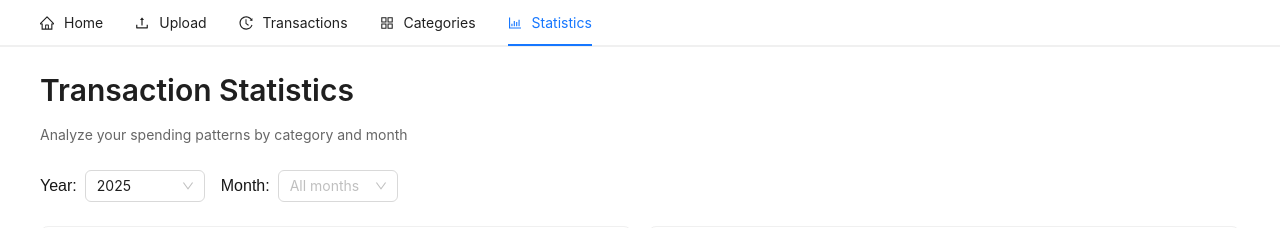
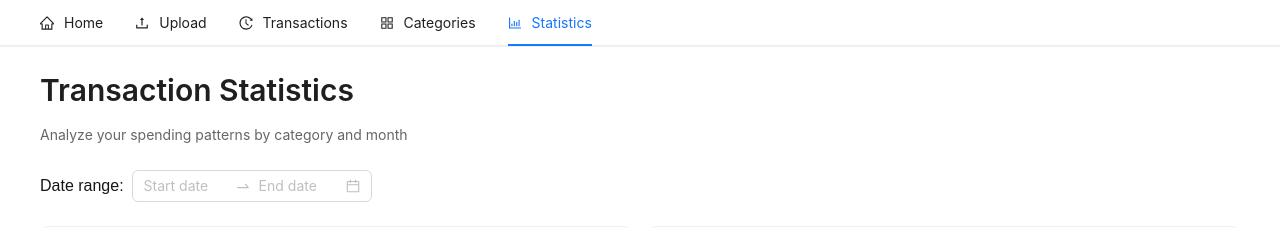
Before and after one commit to ryantan/statements-analyzer, a Next.js app: page /stats in a window 1280 px wide. Shown: the top 228 px of the page. Built offline with nearby package versions, Linux system fonts and the light colour scheme; what @ant-design/nextjs-registry would draw is missing.

Commit message:
feat(stats): cursor replaced year month selection with a date range

```diff
--- a/src/features/stats/StatsPage.tsx
+++ b/src/features/stats/StatsPage.tsx
@@ -1,5 +1,6 @@
 'use client';
 
+import { DatePicker } from '@/components';
 import { useCategories } from '@/features/category/useCategories';
 import { renderBarAxisTick } from '@/features/stats/components/renderBarAxisTick';
 import { useTransactions } from '@/features/transactions/useTransactions';
@@ -13,7 +14,6 @@ import {
   Card,
   Col,
   Row,
-  Select,
   Space,
   Statistic,
   Table,
@@ -21,6 +21,7 @@ import {
   Typography,
 } from 'antd';
 import { format } from 'date-fns';
+import { endOfDay, isAfter, isBefore, startOfDay } from 'date-fns';
 import {
   Bar,
   BarChart,
@@ -41,15 +42,14 @@ import { useDrillDown } from './hooks/useDrillDown';
 import { CategoryStats, PieData, TransactionForStats } from './types';
 
 const { Title, Paragraph } = Typography;
-const { Option } = Select;
+const { RangePicker } = DatePicker;
 
 export function StatsPage() {
   const { categories, categoryMap } = useCategories();
   const { transactions } = useTransactions();
-  const [selectedYear, setSelectedYear] = useState<number>(
-    new Date().getFullYear()
+  const [dateRange, setDateRange] = useState<[Date | null, Date | null] | null>(
+    null
   );
-  const [selectedMonth, setSelectedMonth] = useState<number | null>(null);
   const {
     selectedCategory,
     isModalVisible,
@@ -90,18 +90,25 @@ export function StatsPage() {
       });
   }, [transactions]);
 
-  // Filter transactions by selected year and month
+  // Filter transactions by selected date range
   const filteredTransactions = useMemo(() => {
-    let filtered = processedTransactions.filter(
-      (t) => t.date.getFullYear() === selectedYear
-    );
+    let filtered = [...processedTransactions];
 
-    if (selectedMonth !== null) {
-      filtered = filtered.filter((t) => t.date.getMonth() === selectedMonth);
+    // Apply date range filter
+    if (dateRange && dateRange[0] && dateRange[1]) {
+      const startDate = startOfDay(dateRange[0]);
+      const endDate = endOfDay(dateRange[1]);
+      filtered = filtered.filter((transaction) => {
+        const transactionDate = transaction.date;
+        return (
+          isAfter(transactionDate, startDate) &&
+          isBefore(transactionDate, endDate)
+        );
+      });
     }
 
     return filtered;
-  }, [processedTransactions, selectedYear, selectedMonth]);
+  }, [processedTransactions, dateRange]);
 
   // Calculate category statistics
   // This is for the table.
@@ -239,7 +246,7 @@ export function StatsPage() {
         </Paragraph>
       </div>
 
-      {/* Year and Month Selector */}
+      {/* Date Range Selector */}
       <div
         style={{
           marginBottom: '24px',
@@ -248,42 +255,15 @@ export function StatsPage() {
           alignItems: 'center',
         }}
       >
-        <div>
-          <span style={{ marginRight: '8px' }}>Year:</span>
-          <Select
-            value={selectedYear}
-            onChange={setSelectedYear}
-            style={{ width: 120 }}
-          >
-            {availableYears.map((year) => (
-              <Option key={year} value={year}>
-                {year}
-              </Option>
-            ))}
-          </Select>
-        </div>
-        <div>
-          <span style={{ marginRight: '8px' }}>Month:</span>
-          <Select
-            value={selectedMonth}
-            onChange={setSelectedMonth}
-            style={{ width: 120 }}
+        <div style={{ display: 'flex', alignItems: 'center', gap: '8px' }}>
+          <span>Date range:</span>
+          <RangePicker
+            value={dateRange}
+            onChange={setDateRange}
+            placeholder={['Start date', 'End date']}
+            style={{ width: '100%', maxWidth: 240, minWidth: 200 }}
             allowClear
-            placeholder="All months"
-          >
-            <Option value={0}>January</Option>
-            <Option value={1}>February</Option>
-            <Option value={2}>March</Option>
-            <Option value={3}>April</Option>
-            <Option value={4}>May</Option>
-            <Option value={5}>June</Option>
-            <Option value={6}>July</Option>
-            <Option value={7}>August</Option>
-            <Option value={8}>September</Option>
-            <Option value={9}>October</Option>
-            <Option value={10}>November</Option>
-            <Option value={11}>December</Option>
-          </Select>
+          />
         </div>
       </div>
 
```
